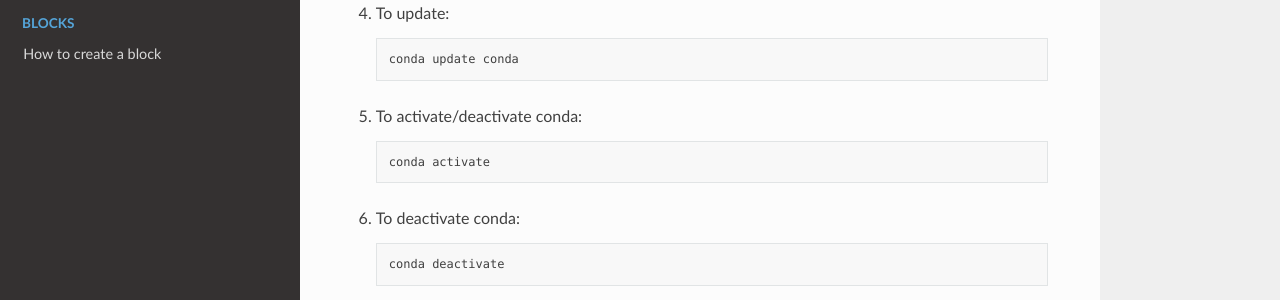
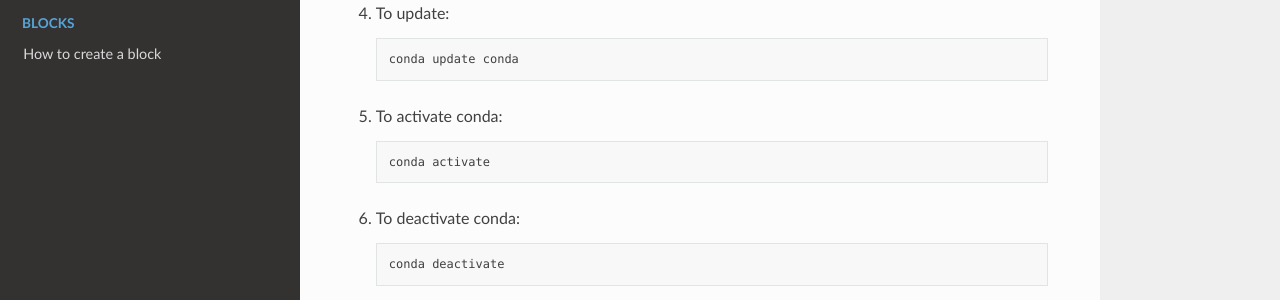
Before and after one commit to montigno/skrypy, a Sphinx documentation site: the page built from docs/doc/installation/requirements.rst, in a window 1280 px wide and 900 px high, scrolled down 528 px. Shown: the part 425-725 px from the top of the window. Built offline with Sphinx 7.4.7 and the Read the Docs theme 3.1.0, drawn with Linux system fonts in a browser that asks for light colours; pages that are not in the unit, such as notebooks, are missing from menus.

```diff
--- a/docs/doc/installation/requirements.rst
+++ b/docs/doc/installation/requirements.rst
@@ -38,7 +38,7 @@ Some dependencies require miniconda to be installed.
 
 	conda update conda
 
-#. To activate/deactivate conda::
+#. To activate conda::
 
 	conda activate
 
--- a/docs/html/_sources/installation/requirements.rst.txt
+++ b/docs/html/_sources/installation/requirements.rst.txt
@@ -38,7 +38,7 @@ Some dependencies require miniconda to be installed.
 
 	conda update conda
 
-#. To activate/deactivate conda::
+#. To activate conda::
 
 	conda activate
 
--- a/docs/html/installation/requirements.html
+++ b/docs/html/installation/requirements.html
@@ -129,7 +129,7 @@ Otherwise it is recommended to use at least Python3.12 version.</p>
 </pre></div>
 </div>
 </li>
-<li><p>To activate/deactivate conda:</p>
+<li><p>To activate conda:</p>
 <div class="highlight-default notranslate"><div class="highlight"><pre><span></span><span class="n">conda</span> <span class="n">activate</span>
 </pre></div>
 </div>
```
Also changed, not shown: 2 other files.
